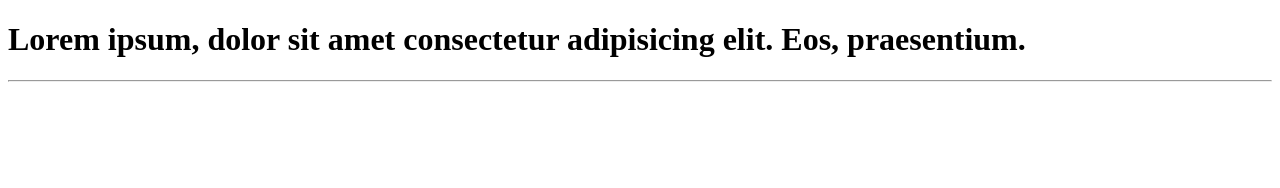
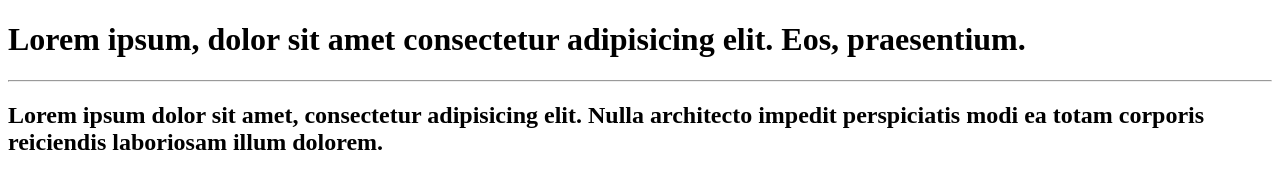
Before and after one commit to dtris1412/project_4, a plain HTML site: page index.html in a window 1280 px wide. Drawn offline with Linux system fonts and the light colour scheme.

Commit message:
2nd commit

```diff
--- a/index.html
+++ b/index.html
@@ -10,6 +10,8 @@
 <body>
     <h1>Lorem ipsum, dolor sit amet consectetur adipisicing elit. Eos, praesentium.</h1>
     <hr>
+    <h2>Lorem ipsum dolor sit amet, consectetur adipisicing elit. Nulla architecto impedit perspiciatis modi ea totam
+        corporis reiciendis laboriosam illum dolorem.</h2>
 </body>
 
 </html>
```
